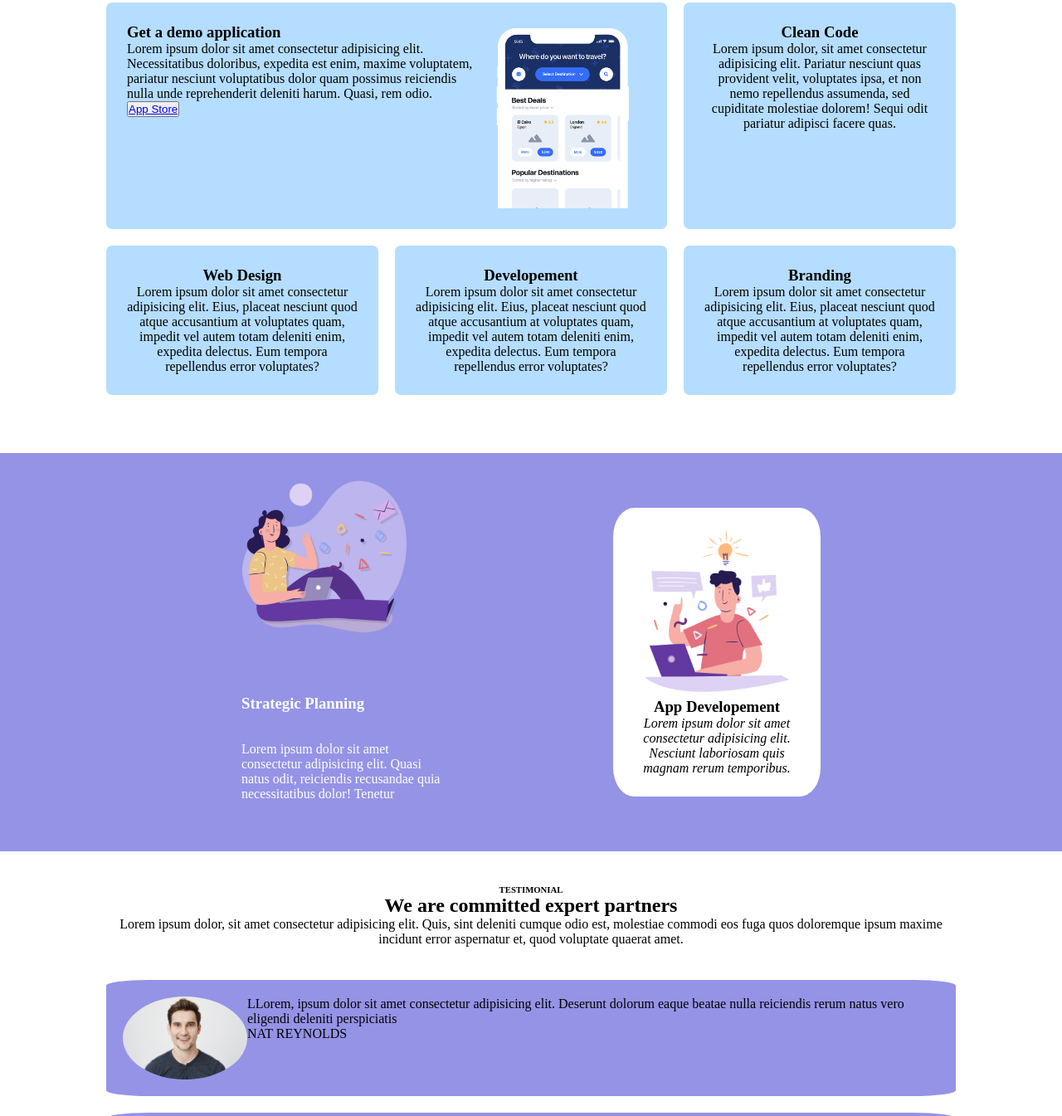
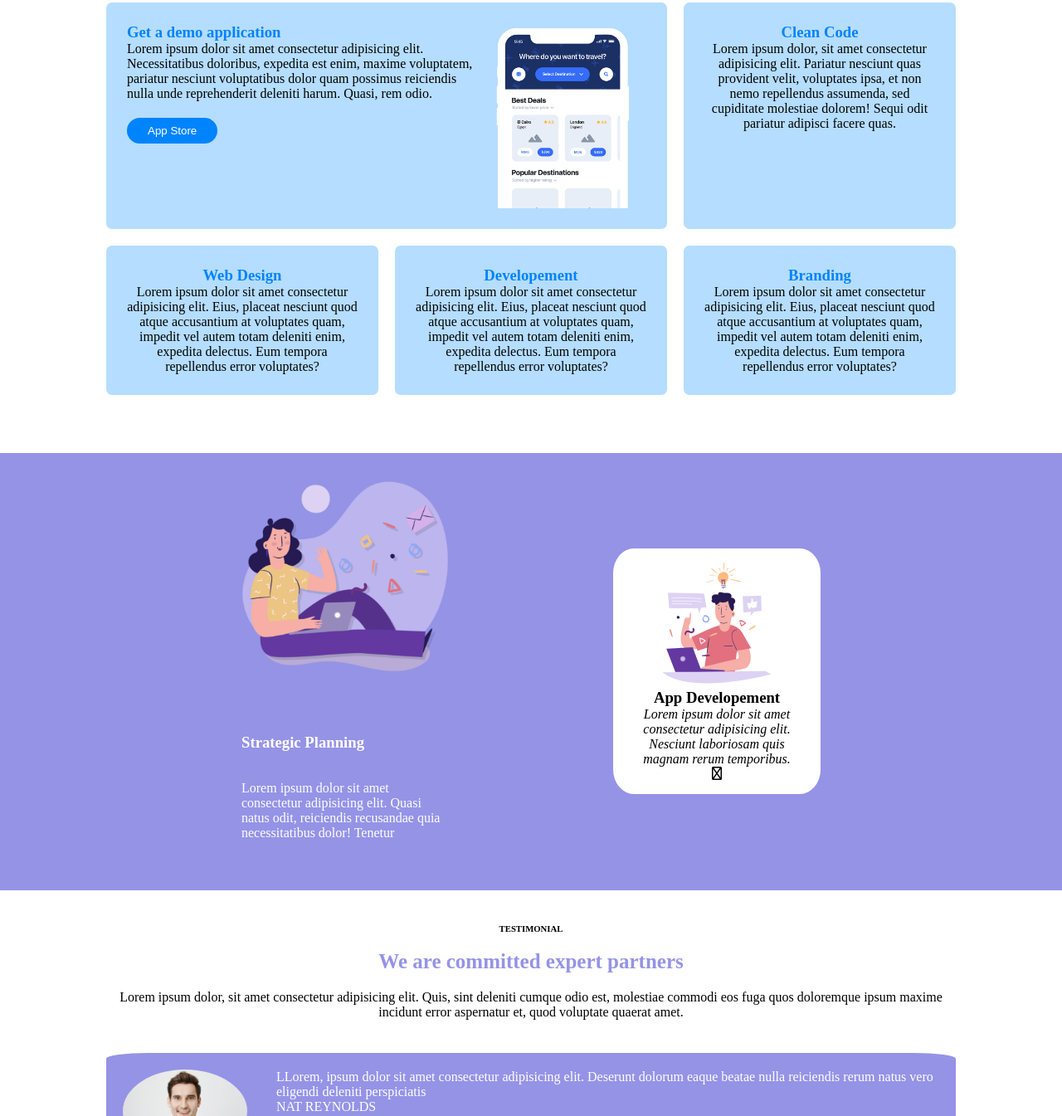
Before and after one commit to saesp/htmlcss-responsive-layout, a plain HTML site: page index.html in a window 1280 px wide. Shown: the part 97-1442 px from the top of the page at 83% size. Drawn offline with Linux system fonts and the light colour scheme.

Commit message:
modifiche

```diff
--- a/css/style.css
+++ b/css/style.css
@@ -48,7 +48,6 @@ header{
 }
 .button-white a{
     color: black;
-    text-align: center;
 }
 .header-mobile{
     display: none;
@@ -71,7 +70,9 @@ main{
     display: flex;
     flex-wrap: wrap;
 }
-
+.container-sec1 h3{
+    color: #0084fd;
+}
 .container-sec1 .card{
     padding: 25px;
     width: calc(100% / 3 - 20px);
@@ -89,7 +90,17 @@ main{
 .card-big img{
     width: 200px;
 }
-
+.button-blue{
+    margin-top: 20px;
+    border-radius: 20px;
+    padding: 8px 25px;
+    background-color: #0084fd;
+    border: 0;
+}
+.button-blue a{
+    color: white;
+    text-decoration: none;
+}
 /* section 2 */
 .main-sec2{
     background-color: #9593e6;
@@ -105,8 +116,11 @@ main{
     padding: 30px 0;
     position: relative;
 }
-.container-sec2 img{
-    width: 200px;
+.block1 img{
+    width: 250px;
+}
+.block2 img{
+    width: 150px;
 }
 .container-sec2 .block1{
     width: 250px;
@@ -119,7 +133,7 @@ main{
 .container-sec2 .block2{
     width: 250px;
     background-color: white;
-    padding: 25px;
+    padding: 15px 25px;
     border-radius: 10%;
     text-align: center;
 }
@@ -134,6 +148,12 @@ main{
 }
 .container-sec3 .title{
     margin-bottom: 40px;
+    text-align: center;
+}
+.container-sec3 h2{
+    color: #9593e6;
+    font-size: 25px;
+    margin: 20px 0;
 }
 .phrase{
     display: flex;
@@ -141,15 +161,17 @@ main{
     background-color:#9593e6;
     border-radius: 5%;
     margin-bottom: 20px;
+    color: white;
     padding: 20px;
 }
 .phrase img{
     width: 150px;
     border-radius: 100%;
 }
-.container-sec3 .title{
-    text-align: center;
+.phrase .text{
+    margin-left: 35px;
 }
+
 
 /* section 4 */
 .main-sec4{
@@ -161,7 +183,7 @@ main{
 .main-sec4 h1{
     text-align: center;
     color: white;
-    margin-bottom: 40px;
+    margin-bottom: 30px;
     font-size: 30px;
 }
 .container-sec4{
@@ -202,12 +224,22 @@ main{
 .container-sec5 div{
     margin: 0 20px;
 }
+.text-sec5 h2{
+    color: #9593e6;
+    font-size: 30px;
+}
 .text-sec5 p{
     padding: 20px 0;
 }
 .img-sec5 img{
     width: 175px;
     border-radius: 100%;
+}
+
+.img-sec5 p{
+    color: #9593e6;
+    text-align: left;
+    margin-top: 15px;
 }
 .img-sec5{
     width: 200px;
--- a/index.html
+++ b/index.html
@@ -40,7 +40,6 @@
         <nav class="header-mobile">
             <a href="#">---</a>
         </nav>
-
     </div>
 </header>
 
@@ -89,6 +88,7 @@
                 <img src="img/planning2.png" alt="man-pc">
                 <h3>App Developement</h3>
                 <p><i>Lorem ipsum dolor sit amet consectetur adipisicing elit. Nesciunt laboriosam quis magnam rerum temporibus.</i></p>
+                <span><i class="fa-regular fa-down-long"></i></span>
             </div>
         </div>
     </section>
```
